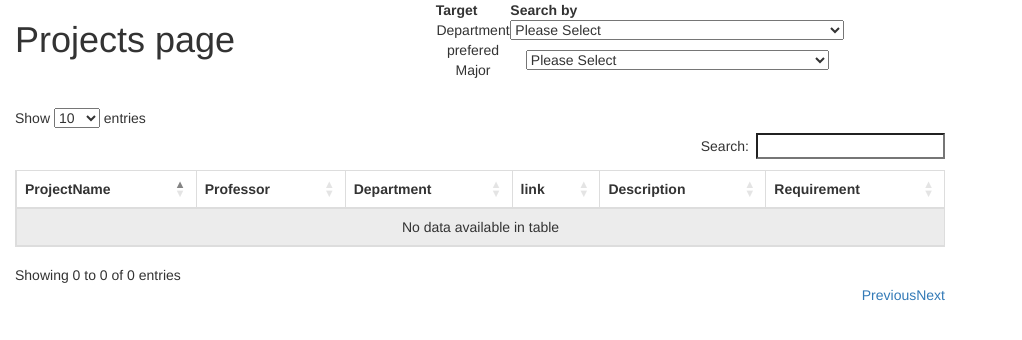
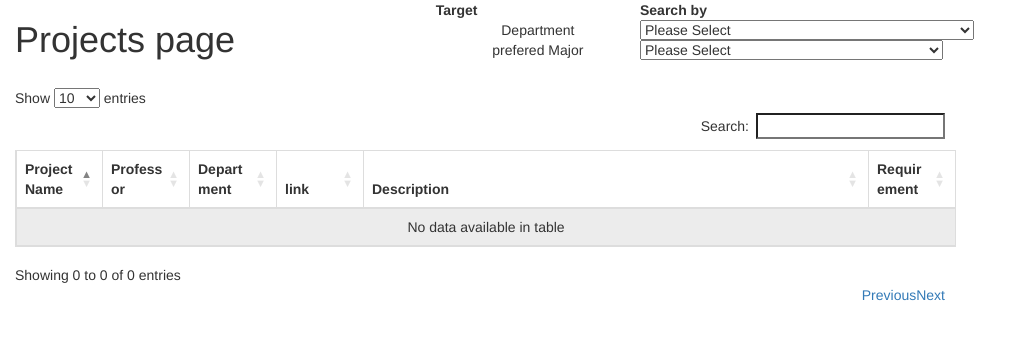
Before and after one commit to SerendpityZOEY/CUBoulderDLASite, a Flask app: page /project in a window 1280 px wide. Shown: the top 340 px of the page, without its empty margins (0-1022 px from the left). Run offline with Flask 2, Linux system fonts and the light colour scheme; data that the repository does not hold is empty; some libraries are stand-ins or nearby versions.

Commit message:
datatable layout adjust

```diff
--- a/app/templates/project.html
+++ b/app/templates/project.html
@@ -22,6 +22,15 @@
     <script type="text/javascript" src="https://cdn.datatables.net/1.10.12/js/jquery.dataTables.min.js"></script>
     <link rel="stylesheet" type="text/javascript"
           href="https://cdn.datatables.net/1.10.12/css/jquery.dataTables.min.css">
+    <style>
+		table{
+		  margin: 0 auto;
+		  width: 100%;
+		  clear: both;
+		  border-collapse: collapse;
+		  table-layout: fixed;
+		  word-wrap:break-word; 		}
+   </style>
     {#        <style>#}
     {#    		table, th, td {#}
     {#        		border: 1px solid black;#}
@@ -113,19 +122,18 @@
         ).draw();
     }
     $(document).ready(function () {
-        console.log(dataSet)
-        $('#project').DataTable({
+        var dataTable = $('#project').DataTable({
             data: dataSet,
             columns: [
-                {title: "ProjectName"},
-                {title: "Professor"},
-                {title: "Department"},
-{#                {title: "Prefered Major"},#}
-                {title: "link"},
-                {title: "Description"},
-                {title: "Requirement"}
+                {"title": "ProjectName"},
+                {"title": "Professor"},
+                {"title": "Department"},
+                {"title": "link" },
+                {"title": "Description", "width": "50%"},
+                {"title": "Requirement"}
             ]
         });
+        dataTable.columns.adjust().draw();
         $('select.column_filter').on('keyup click change', function () {
             filterColumn($(this).parents('tr').attr('data-column'));
         });
--- a/app/views.py
+++ b/app/views.py
@@ -43,7 +43,7 @@ def project():
     # cursor.execute("SELECT * FROM `project`")
     # projects = cursor.fetchall()
     projects = sqlUtil.select_all("SELECT * FROM `project`")
-    app.logger.info(projects)
+    #app.logger.info(projects)
     for pid, pn, major, prid, link, des, req1, req2, req3, req4, req5 in projects:
         # cursor.execute("SELECT `name1`, `program1` FROM `faculty` WHERE `id`='{prid}'".format(prid=prid))
         # professorName, department = cursor.fetchone()
@@ -58,7 +58,7 @@ def project():
                     req+', '+r
 
         data.append([str(pn), professorName, department, str(link) if link is not None else "",str(des),req])
-        app.logger.info(data)
+        #app.logger.info(data)
     return render_template("project.html", data=json.dumps(data))
 
 
```
Also changed, not shown: 1 other file.
